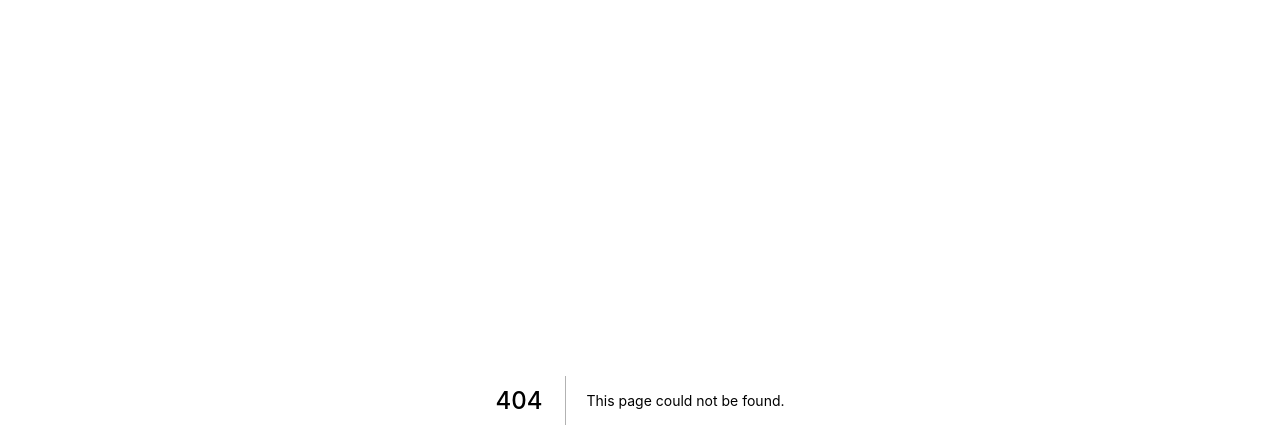
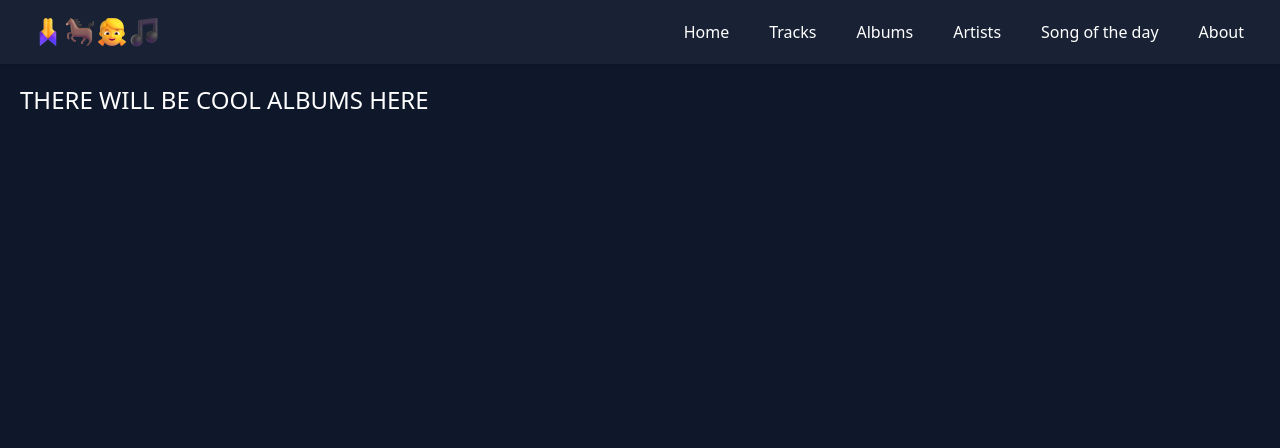
Before and after one commit to ShockTr/chgm, a Next.js app: page /albums in a window 1280 px wide. Before the commit this address had no page. Shown: the top 448 px of the page. Built offline with nearby package versions, Linux system fonts and the light colour scheme.

Commit message:
add albums page and girl to logo

```diff
--- a/components/navbar.tsx
+++ b/components/navbar.tsx
@@ -9,6 +9,7 @@ export default function Navbar(){
                     <div className="flex items-center mx-4 select-none hover:cursor-pointer hover:brightness-[.80] py-4 px-4 transition-[filter] duration-300">
                         <Image draggable="false" alt="Praying Hands" width="32" height="32" src="/images/el.png"/>
                         <Image draggable="false" alt="Horse" width="32" height="32" src="/images/at.png"/>
+                        <Image draggable="false" alt="Girl" width="32" height="32" src="/images/kız.png"/>
                         <Image draggable="false" alt="Music" width="32" height="32" src="/images/muzik.png"/>
                     </div>
                 </Link>
@@ -39,6 +40,7 @@ export function NavItem(data: {href:string, text:string}) {
 const NAVBAR_ITEMS = {
     HOME: {href: "/", text: "Home"}, //decide whether to keep or not
     TRACKS: {href: "/tracks", text: "Tracks"},
+    ALBUMS: {href: "/albums", text: "Albums"},
     ARTISTS: {href: "/artists", text: "Artists"},
     SOTD: {href:"/sotd", text: "Song of the day"},
     ABOUT: {href: "/about", text: "About"}
--- /dev/null
+++ b/pages/albums/[id].tsx
@@ -0,0 +1,17 @@
+import {NextPageWithLayout} from "../_app";
+import DefaultLayout from "../../components/layouts/DefaultLayout";
+import {useRouter} from "next/router";
+
+const Albums: NextPageWithLayout = () => {
+    const router = useRouter()
+    const { id } = router.query
+
+    return (
+        <div className="text-white text-2xl p-5">
+            Album page of: {id}
+        </div>
+    )
+}
+
+Albums.getLayout = DefaultLayout
+export default Albums
--- /dev/null
+++ b/pages/albums/index.tsx
@@ -0,0 +1,14 @@
+import {NextPageWithLayout} from "../_app";
+import DefaultLayout from "../../components/layouts/DefaultLayout";
+
+
+const Albums: NextPageWithLayout = () => {
+    return (
+        <div className="text-white text-2xl p-5">
+            THERE WILL BE COOL ALBUMS HERE
+        </div>
+    )
+}
+Albums.getLayout = DefaultLayout
+
+export default Albums
```
Also changed, not shown: public/images/kız.png (added).
